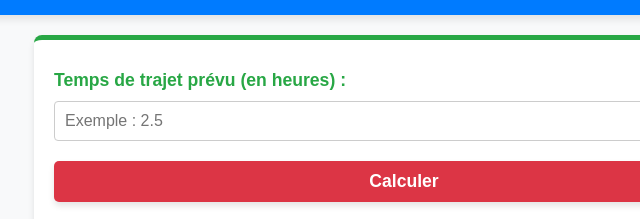
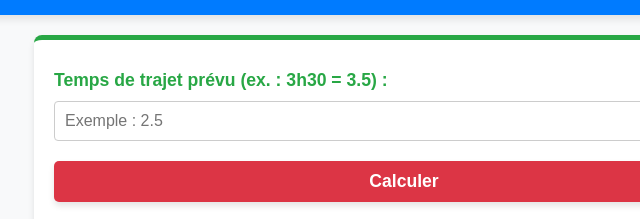
Before and after one commit to Gab1-palettes/calculateur-transport-distribution, a plain HTML site: page index.html in a window 1280 px wide. Shown: the part 156-375 px from the top of the page, 236-876 px from the left. Drawn offline with Linux system fonts and the light colour scheme.

Commit message:
index.html

```diff
--- a/index.html
+++ b/index.html
@@ -108,7 +108,7 @@
 
     <div class="container">
         <form id="transport-form">
-            <label for="temps">Temps de trajet prévu (en heures) :</label>
+            <label for="temps">Temps de trajet prévu (ex. : 3h30 = 3.5) :</label>
             <input type="number" id="temps" name="temps" required step="0.1" placeholder="Exemple : 2.5">
 
             <button type="button" class="btn" onclick="calculer()">Calculer</button>
```
